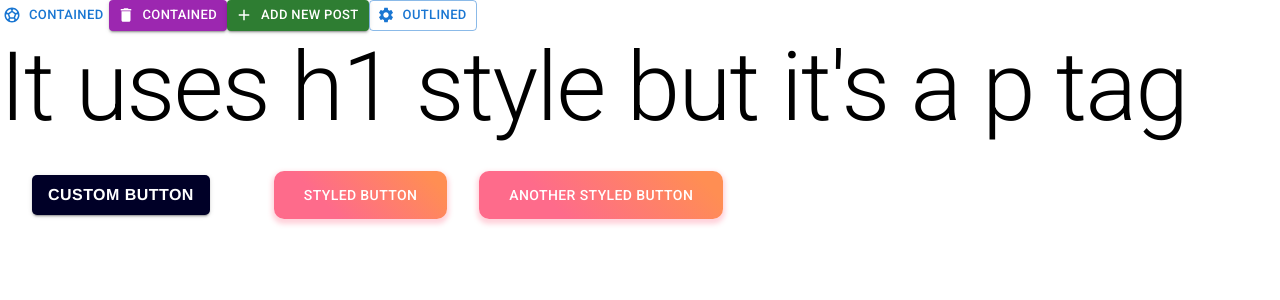
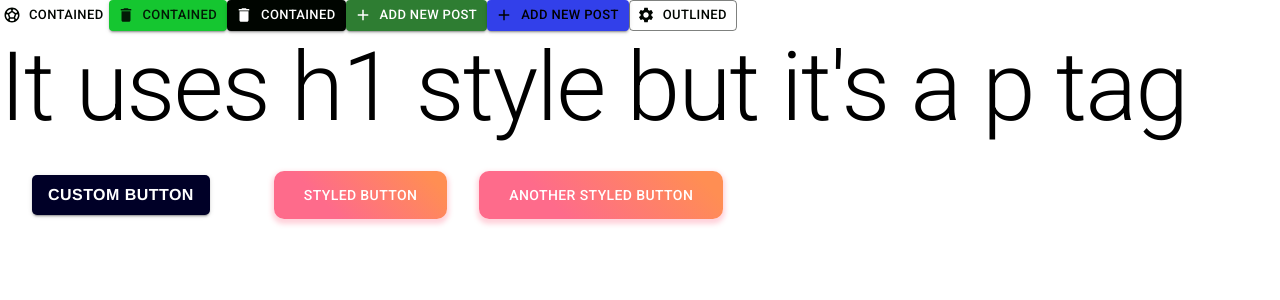
Before and after one commit to Harry-Yates/MUI, a React (Create React App) app: page / in a window 1280 px wide. Shown: the top 300 px of the page. Built offline with nearby package versions, Linux system fonts and the light colour scheme.

Commit message:
docs: :art: more colours

```diff
--- a/src/App.js
+++ b/src/App.js
@@ -19,7 +19,9 @@ const StyledButton = styled(Button)({
     <div className="App">
     <Button startIcon={<SportsSoccer />}  variant="text" size="small">Contained</Button>
     <Button startIcon={<Delete />} variant="contained" color="secondary" size="small">Contained</Button>
+    <Button startIcon={<Delete />} variant="contained" color="primary" size="small">Contained</Button>
     <Button startIcon={<Add />} variant="contained" color="success" size="small">Add new post</Button>
+    <Button startIcon={<Add />} variant="contained" color="otherColor" size="small">Add new post</Button>
     <Button startIcon={<Settings />}  variant="outlined" size="small" >Outlined</Button>
 
     {
--- a/src/index.js
+++ b/src/index.js
@@ -1,11 +1,15 @@
+import { ThemeProvider } from '@mui/material';
 import React from 'react';
 import ReactDOM from 'react-dom/client';
 import App from './App';
+import { theme } from './theme';
 
 
 const root = ReactDOM.createRoot(document.getElementById('root'));
 root.render(
   <React.StrictMode>
+  <ThemeProvider theme={theme}>
     <App />
+    </ThemeProvider>
   </React.StrictMode>
 );
--- /dev/null
+++ b/src/theme.js
@@ -0,0 +1,19 @@
+import { createTheme } from '@mui/material/styles';
+
+export const theme = createTheme({
+  palette: {
+    primary: {
+      main: "#000500",
+      light: "skyblue"
+    },
+    secondary: {
+      main: '#15c630',
+      light: "lightgreen"
+    },
+    otherColor: {
+      main: '#3240EA',
+      light: "lightgreen",
+      color: "white"
+    },
+  },
+});
```
Also changed, not shown: 1 other file (tests, documents, lock files or other folders).
